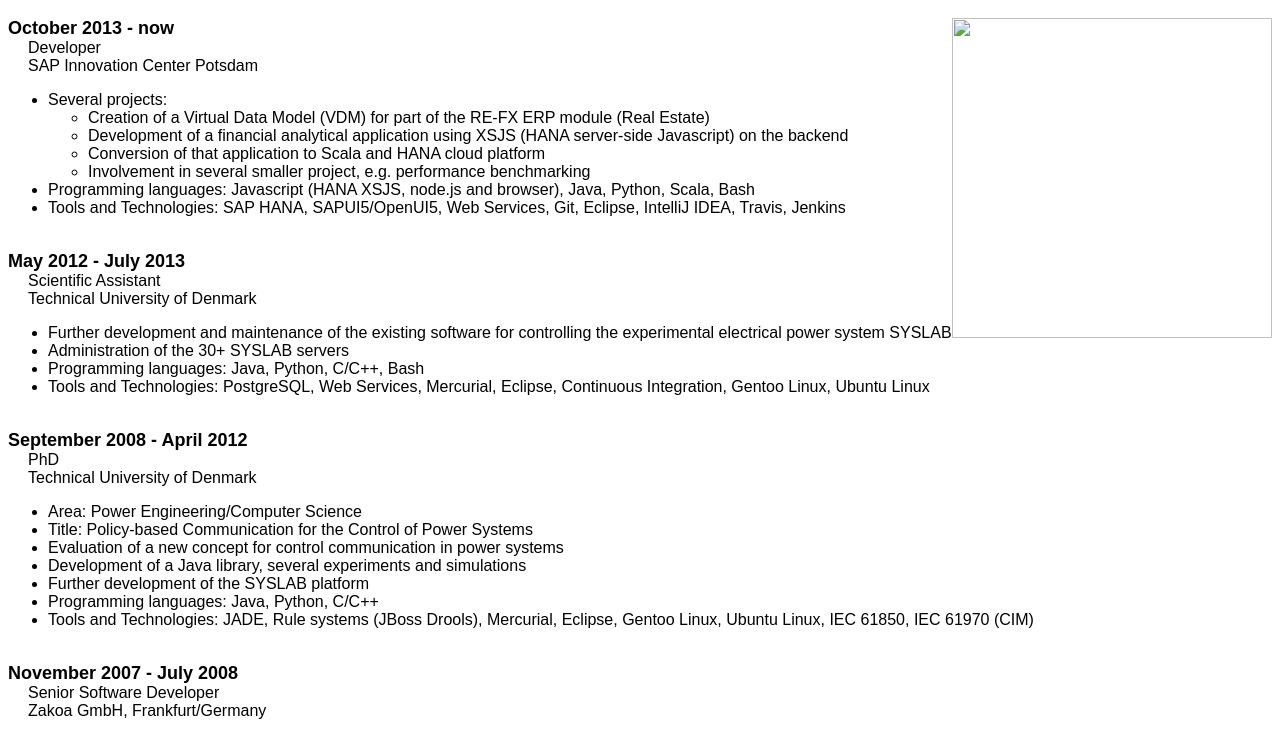
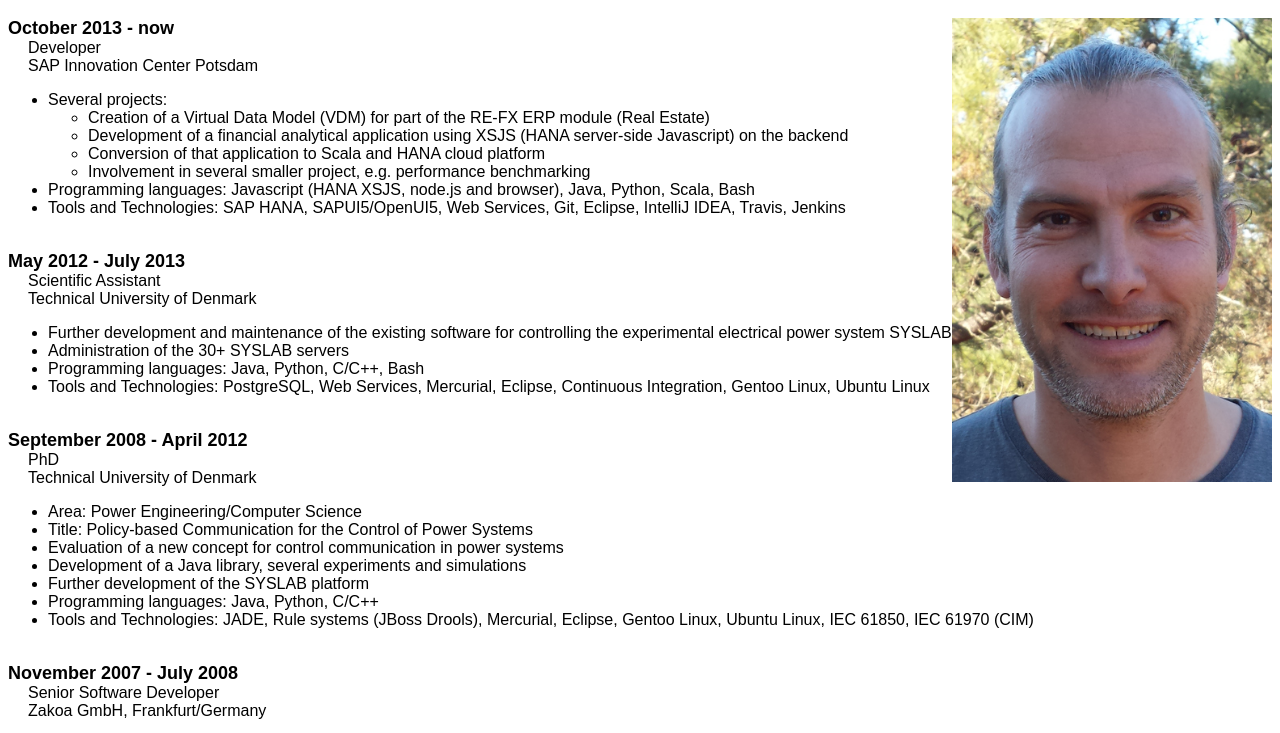
Before and after one commit to daniel-kullmann/daniel-kullmann.github.io, a plain HTML site: page index.html in a window 1280 px wide. Shown: the part 48-781 px from the top of the page. Drawn offline with nearby package versions, Linux system fonts and the light colour scheme.

Commit message:
Adds picture

```diff
--- a/index.html
+++ b/index.html
@@ -16,7 +16,7 @@
   <body>
     <h1>Daniel Kullmann's Resume</h1>
 
-    <img class="right" src="picture.jpg" width="320"/>
+    <img class="right" src="daniel-kullmann.jpg" width="320"/>
 
     <div><div onclick="javascript: $('#sap').toggle();">
       <div class="date">October 2013 - now</div>
```
Also changed, not shown: daniel-kullmann.jpg (added).
